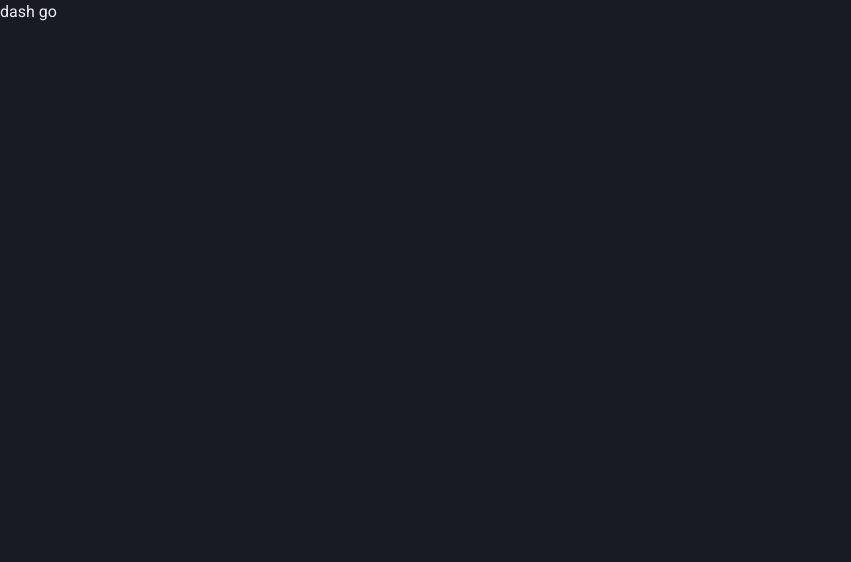
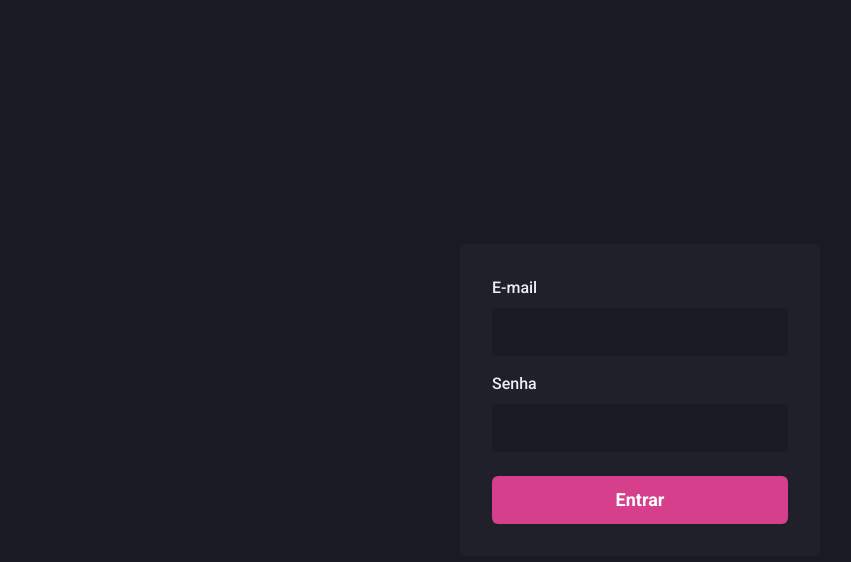
Before and after one commit to olucasfreitas/dash-go, a Next.js app: page / in a window 1280 px wide. Shown: the top 562 px of the page, without its empty margins (0-851 px from the left). Built offline with nearby package versions, Linux system fonts and the light colour scheme.

Commit message:
created signIn page

```diff
--- a/src/pages/index.tsx
+++ b/src/pages/index.tsx
@@ -1,3 +1,60 @@
+import {
+  Button,
+  Flex,
+  FormControl,
+  FormLabel,
+  Input,
+  Stack,
+} from "@chakra-ui/react";
+
 export default function Home() {
-  return <h1>dash go</h1>;
+  return (
+    <Flex w="100vw" h="100vh" align="center" justify="center">
+      <Flex
+        as="form"
+        width="100%"
+        maxW="360px"
+        bg="gray.800"
+        p="8"
+        borderRadius="8"
+        flexDir="column"
+      >
+        <Stack spacing="4">
+          <FormControl>
+            <FormLabel htmlFor="email">E-mail</FormLabel>
+            <Input
+              id="email"
+              name="email"
+              type="email"
+              focusBorderColor="pink.500"
+              bg="gray.900"
+              variant="filled"
+              _hover={{
+                bgColor: "gray.900",
+              }}
+              size="lg"
+            />
+          </FormControl>
+          <FormControl>
+            <FormLabel htmlFor="password">Senha</FormLabel>
+            <Input
+              id="password"
+              name="password"
+              type="password"
+              focusBorderColor="pink.500"
+              bg="gray.900"
+              variant="filled"
+              _hover={{
+                bgColor: "gray.900",
+              }}
+              size="lg"
+            />
+          </FormControl>
+        </Stack>
+        <Button type="submit" mt="6" colorScheme="pink" size="lg">
+          Entrar
+        </Button>
+      </Flex>
+    </Flex>
+  );
 }
```
